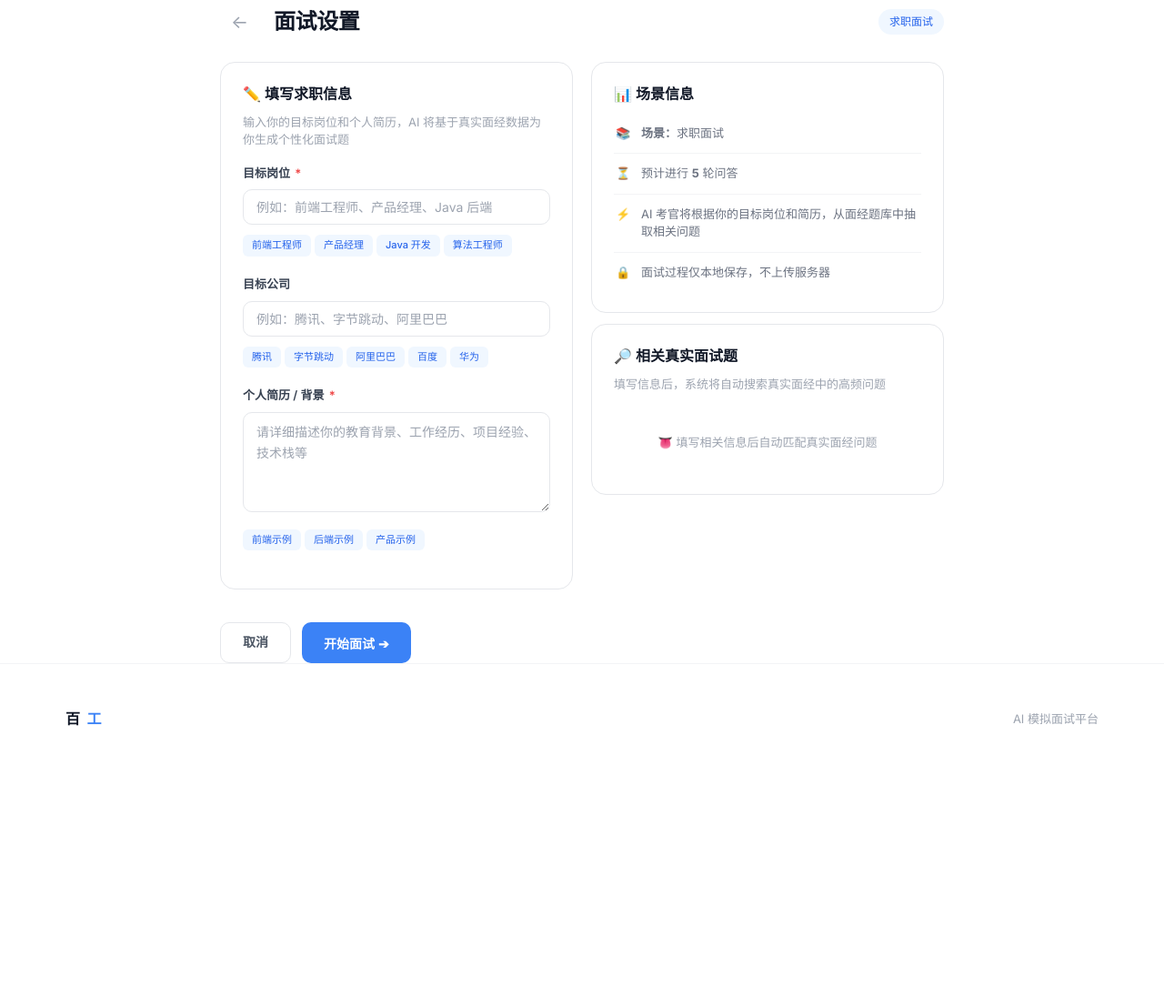
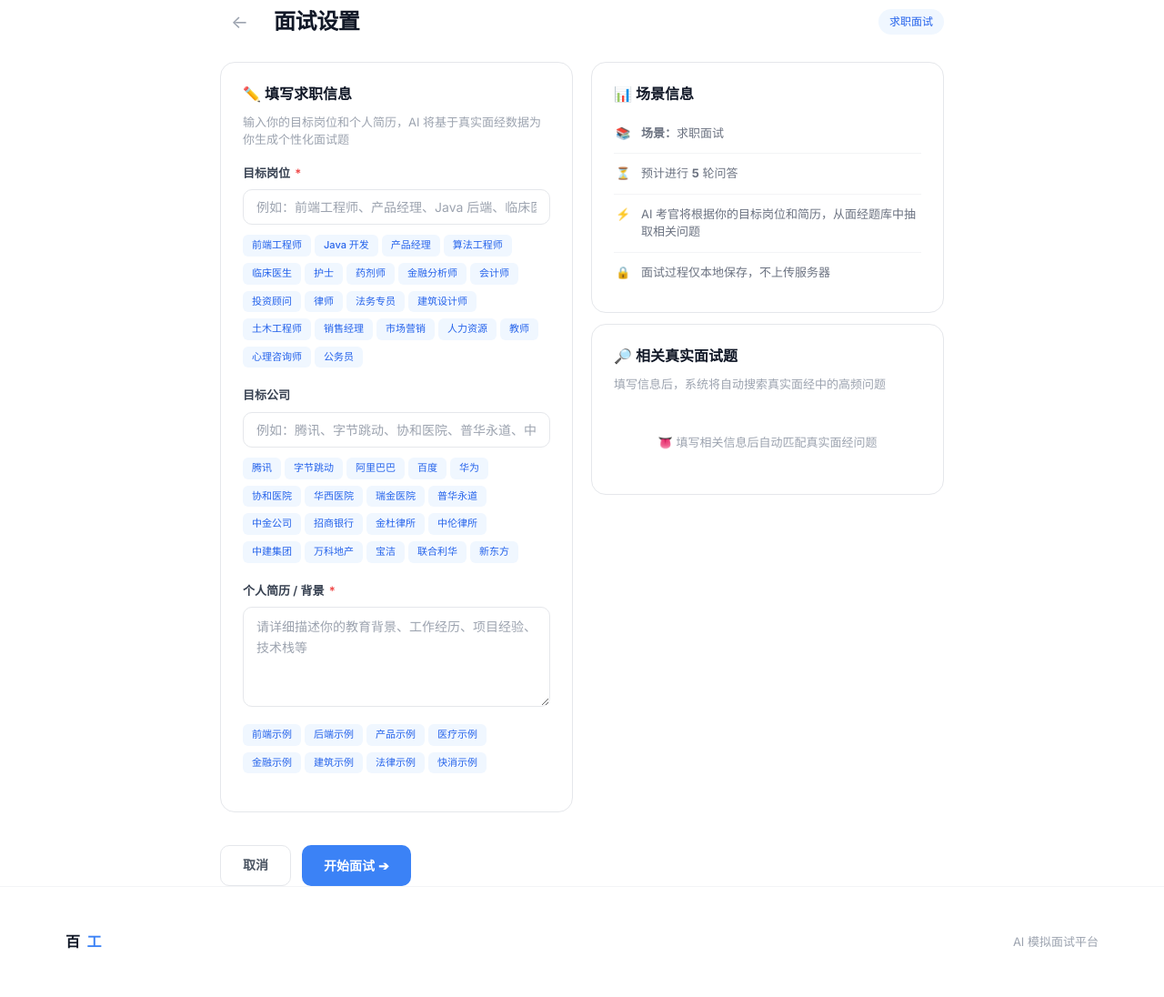
Before and after one commit to zhousirui0714/mianshiguan, a Flask app: page /setup/job_interview in a window 1280 px wide. Shown: the part 65-1161 px from the top of the page at 91% size. Before the commit the page ends 863 px from the top, so only its background shows below. Run offline with Flask 3, Linux system fonts and the light colour scheme; the visitor is signed in with stand-in values (Sample User, id 1).

Commit message:
扩展面试设置中的职业和公司示例，覆盖多行业
- 岗位示例：ICT → 新增医疗、金融、法律、建筑、快消、教育等行业
- 公司示例：纯互联网 → 新增医院、金融、律所、地产、快消等
- 简历示例：新增医疗、金融、建筑、法律、快消行业模板

Co-Authored-By: Claude Opus 4.8 <noreply@anthropic.com>

```diff
--- a/templates/interview_setup.html
+++ b/templates/interview_setup.html
@@ -280,13 +280,28 @@
                 fields: [
                     {
                         id: 'position', label: '目标岗位', required: true,
-                        placeholder: '例如：前端工程师、产品经理、Java 后端',
-                        examples: ['前端工程师', '产品经理', 'Java 开发', '算法工程师']
+                        placeholder: '例如：前端工程师、产品经理、Java 后端、临床医生、金融分析师、建筑设计师...',
+                        examples: [
+                            '前端工程师', 'Java 开发', '产品经理', '算法工程师',
+                            '临床医生', '护士', '药剂师',
+                            '金融分析师', '会计师', '投资顾问',
+                            '律师', '法务专员',
+                            '建筑设计师', '土木工程师',
+                            '销售经理', '市场营销', '人力资源',
+                            '教师', '心理咨询师', '公务员'
+                        ]
                     },
                     {
                         id: 'company', label: '目标公司', required: false,
-                        placeholder: '例如：腾讯、字节跳动、阿里巴巴',
-                        examples: ['腾讯', '字节跳动', '阿里巴巴', '百度', '华为']
+                        placeholder: '例如：腾讯、字节跳动、协和医院、普华永道、中建集团...',
+                        examples: [
+                            '腾讯', '字节跳动', '阿里巴巴', '百度', '华为',
+                            '协和医院', '华西医院', '瑞金医院',
+                            '普华永道', '中金公司', '招商银行',
+                            '金杜律所', '中伦律所',
+                            '中建集团', '万科地产',
+                            '宝洁', '联合利华', '新东方'
+                        ]
                     },
                     {
                         id: 'resume', label: '个人简历 / 背景', type: 'textarea', required: true,
@@ -295,6 +310,11 @@
                             { text: '前端示例', value: '本科计算机科学，3年大厂前端开发经验，精通 React/TypeScript/Webpack，主导过日活百万级电商平台重构' },
                             { text: '后端示例', value: '硕士计算机科学，5年后端经验，精通 Java/Spring Cloud/MySQL，负责过千万级用户系统架构设计' },
                             { text: '产品示例', value: '3年互联网产品经验，擅长用户增长和数据分析，主导过APP从0到1的产品规划' },
+                            { text: '医疗示例', value: '临床医学硕士，某三甲医院住院医师3年，擅长内科常见病诊治，发表SCI论文2篇' },
+                            { text: '金融示例', value: '金融学本科，CFA二级，3年券商行业研究经验，覆盖消费和科技板块' },
+                            { text: '建筑示例', value: '建筑学本科，5年设计院经验，参与过3个大型商业综合体项目，熟练 AutoCAD/Revit' },
+                            { text: '法律示例', value: '法学硕士，通过司法考试，2年律所实习经验，熟悉民商法和公司法' },
+                            { text: '快消示例', value: '市场营销本科，3年快消品牌管理经验，负责过年营收5000万的品牌线' },
                         ]
                     }
                 ]
```
